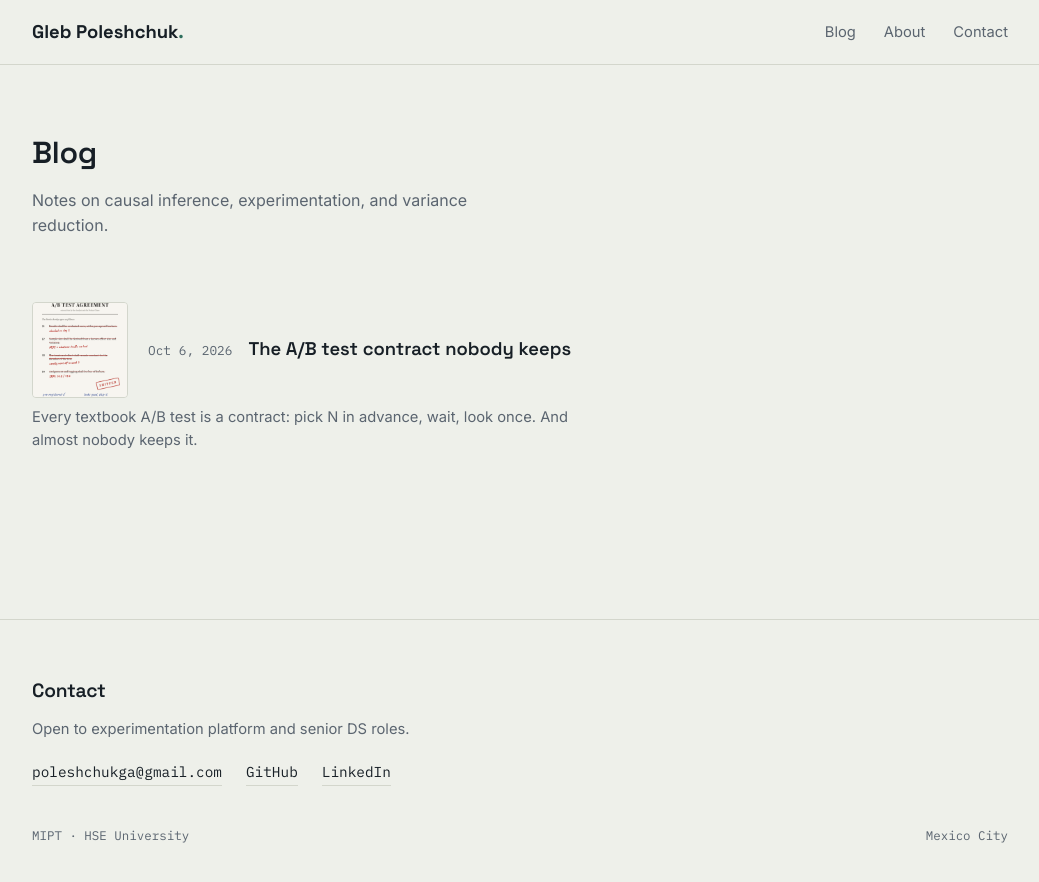
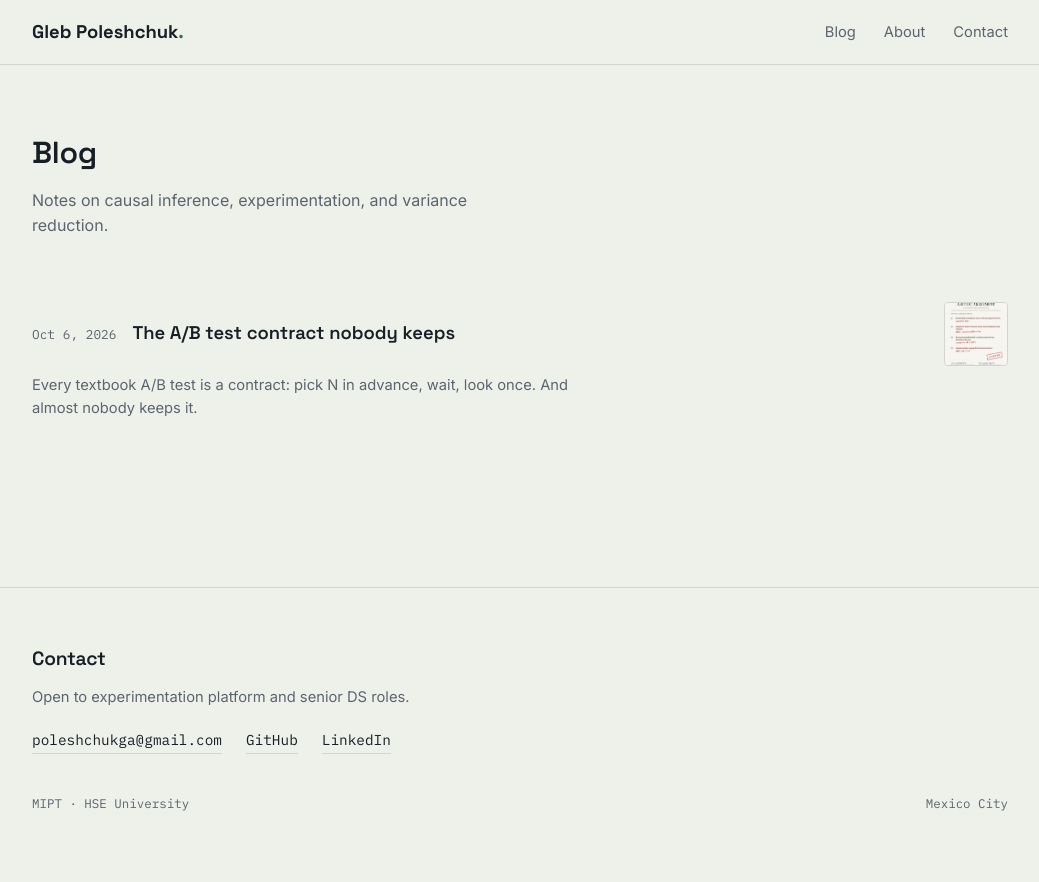
Before and after one commit to TyMerrit/tymerrit.github.io, a Jekyll site: the page built from index.html, in a window 1280 px wide. Shown: the top 882 px of the page, without its empty margins (120-1159 px from the left). Built offline with Jekyll 4.4.1, drawn with Linux system fonts in a browser that asks for light colours.

Commit message:
Shrink post images everywhere outside the full post
The hero image is portrait (1080x1350), so at full post width it
rendered ~900px tall. Cap it at 320px via a .post-hero class. Also
move the blog-list thumbnail to the right of the title and shrink it
to 64px (48px on mobile), matching the rest of the site's restraint.

Co-Authored-By: Claude Sonnet 5 <noreply@anthropic.com>

```diff
--- a/index.html
+++ b/index.html
@@ -10,13 +10,13 @@ title: Blog
     {% for post in site.posts %}
     <li>
       <a class="post-list-link" href="{{ post.url | relative_url }}">
-        {% if post.image %}
-        <img class="post-list-thumb" src="{{ post.image | relative_url }}" alt="">
-        {% endif %}
         <span class="post-list-heading">
           <span class="post-list-date mono">{{ post.date | date: "%b %-d, %Y" }}</span>
           <span class="post-list-title">{{ post.title }}</span>
         </span>
+        {% if post.image %}
+        <img class="post-list-thumb" src="{{ post.image | relative_url }}" alt="">
+        {% endif %}
       </a>
       {% if post.excerpt %}
       <p class="post-list-excerpt">{{ post.excerpt | strip_html | truncatewords: 28 }}</p>
--- a/style.css
+++ b/style.css
@@ -485,7 +485,7 @@ section h2 {
   .wrap { padding: 0 20px; }
   .header-row { height: 56px; }
   .nav a { font-size: 0.85rem; }
-  .post-list-thumb { width: 64px; height: 64px; }
+  .post-list-thumb { width: 48px; height: 48px; }
 }
 
 /* BLOG LIST */
@@ -523,12 +523,13 @@ section h2 {
 .post-list-link {
   display: flex;
   align-items: center;
+  justify-content: space-between;
   gap: 20px;
 }
 
 .post-list-thumb {
-  width: 96px;
-  height: 96px;
+  width: 64px;
+  height: 64px;
   object-fit: cover;
   border-radius: 4px;
   border: 1px solid var(--line);
@@ -680,6 +681,12 @@ section h2 {
   border-radius: 4px;
 }
 
+.post-content img.post-hero {
+  display: block;
+  max-width: 320px;
+  margin: 0 auto 32px;
+}
+
 @media (max-width: 480px) {
   .post { padding-top: 40px; }
 }
```
Also changed, not shown: _posts/2026-10-06-the-ab-test-contract-nobody-keeps.md (+1 -1 lines).
